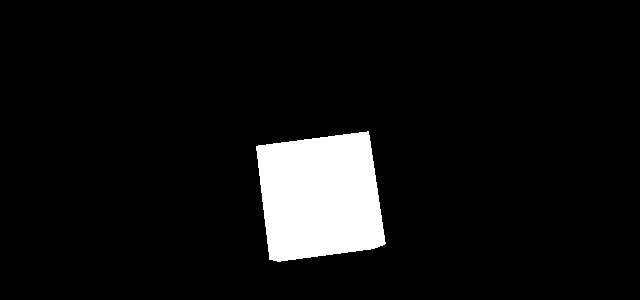
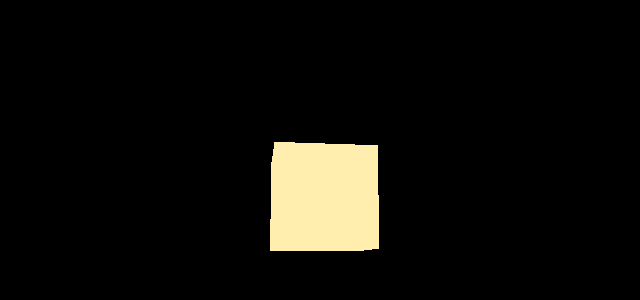
Before and after one commit to codenameyau/tribble, a plain HTML site: page app/index.html in a window 1280 px wide. Shown: the part 198-498 px from the top of the page, without its empty margins (320-960 px from the left). Drawn offline with nearby package versions, Linux system fonts and the light colour scheme; files that its build step writes are made by us from their sources.

Commit message:
Finishing basic scene with cube

```diff
--- a/app/scripts/basic-scene.js
+++ b/app/scripts/basic-scene.js
@@ -1,6 +1,5 @@
 /*-------JSHint Directives-------*/
 /* global THREE                  */
-/* global requestAnimationFrame  */
 /*-------------------------------*/
 'use strict';
 
@@ -10,26 +9,26 @@ var canvasWidth  = window.innerWidth;
 var canvasHeight = window.innerHeight;
 
 // PerspectiveCamera(field of view, aspect ratio, near clip, far clip)
-var camera = new THREE.PerspectiveCamera(75, canvasWidth/canvasHeight, 0.1, 1000);
+var camera = new THREE.PerspectiveCamera(80, canvasWidth/canvasHeight, 0.1, 1000);
 
 // Bind renderer to document
 var renderer = new THREE.WebGLRenderer();
 renderer.setSize(canvasWidth, canvasHeight);
 $('#canvas-body').append(renderer.domElement);
 
-// Create 3D cube
+// Create shape
 var geometry = new THREE.BoxGeometry(1, 1, 1);
-var material = new THREE.MeshBasicMaterial();
-var cube = new THREE.Mesh(geometry, material);
-scene.add(cube);
+var meshData = {color: 0xffeeae};
+var material = new THREE.MeshBasicMaterial(meshData);
+var figure = new THREE.Mesh(geometry, material);
+scene.add(figure);
 camera.position.z = 5;
-
 
 // Render animation
 function animate() {
-  requestAnimationFrame(animate);
-  cube.rotation.x += 0.01;
-  cube.rotation.z += 0.01;
+  window.requestAnimationFrame(animate);
+  figure.rotation.x += 0.01;
+  figure.rotation.y += 0.01;
   renderer.render(scene, camera);
 }
 animate();
--- a/app/styles/main.css
+++ b/app/styles/main.css
@@ -3,6 +3,7 @@ body {
   font-family: "Helvetica Neue", Helvetica, Arial, sans-serif;
   color: #333;
   margin: 0;
+  overflow: hidden;
 }
 
 canvas {
```
